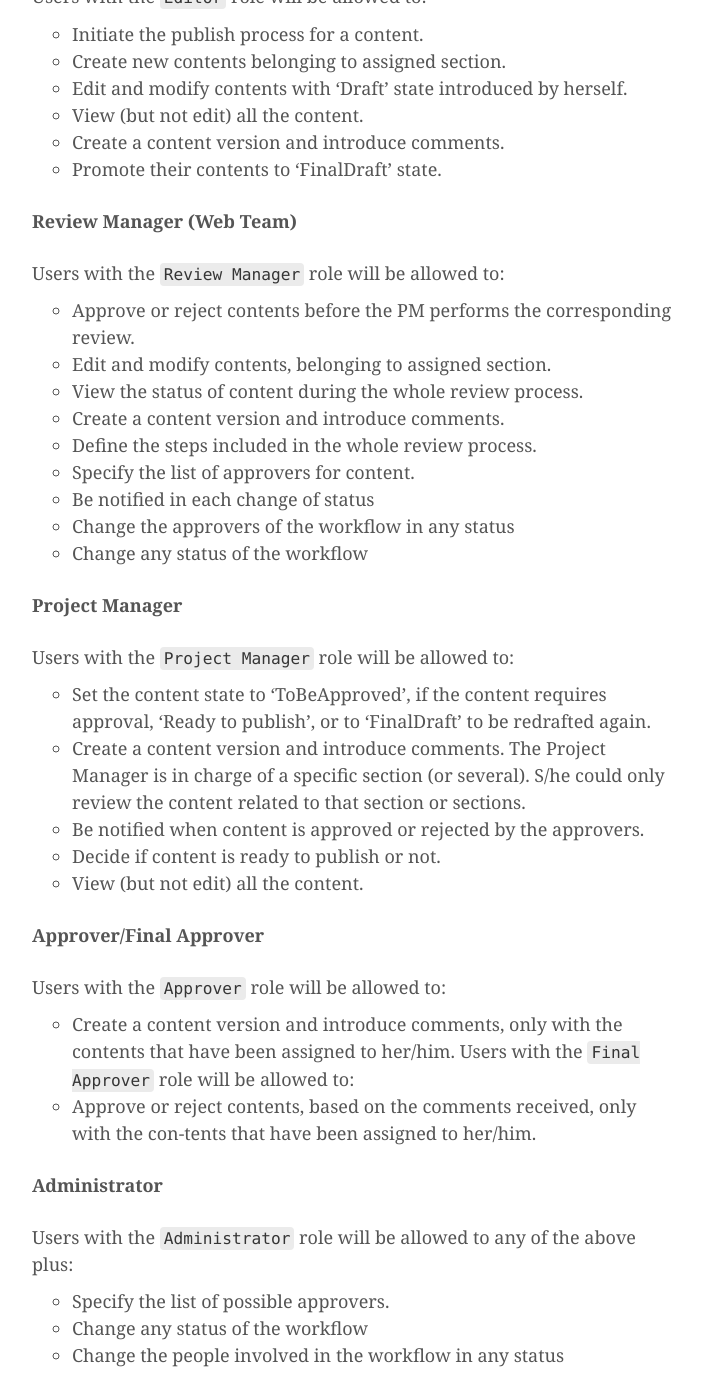
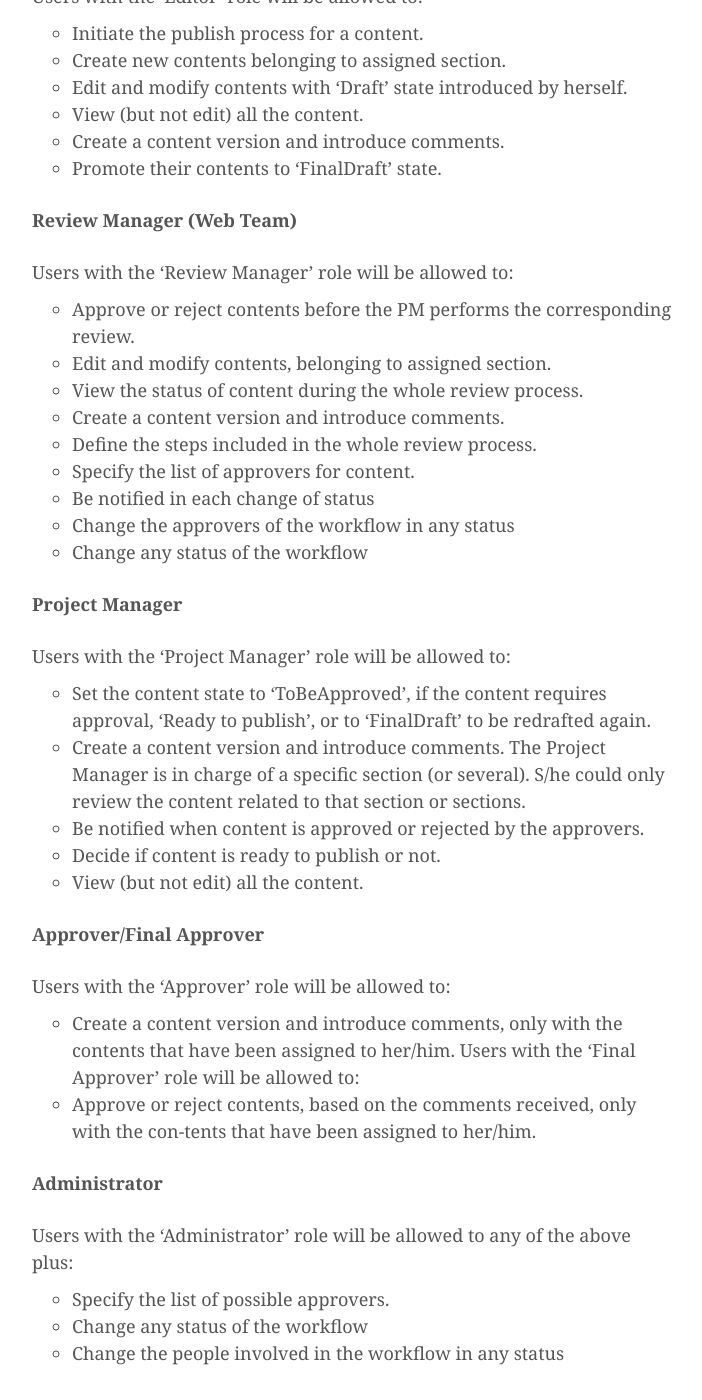
Before and after one commit to scovitin-vsevolod/docs, a Jekyll site: the page built from IT-systems/test_md/index.md, in a window 1280 px wide and 1400 px high, scrolled down 6133 px. Shown: the whole window, without its empty margins (128-830 px from the left). Built offline with Jekyll 4.4.1, drawn with Linux system fonts in a browser that asks for light colours; comment, search, counter and statistics services are not loaded; some of the changed text lies outside the part shown.

Commit message:
Updated docs for test_md

````diff
--- a/IT-systems/test_md/index.md
+++ b/IT-systems/test_md/index.md
@@ -25,8 +25,8 @@
 
 
 ## Organisation of repository
-* ### Repository Layout
-    Breakdown for what each directory/file is used for. See also readme inside directories.
+- ### Repository Layout
+Breakdown for what each directory/file is used for. See also readme inside directories.
 
 * [conf](https://github.com/EU-OSHA/osha-website/tree/master/conf)
 * Project specific configuration files
@@ -51,7 +51,7 @@
 * [sites/all/themes/osha_frontend](https://github.com/EU-OSHA/osha-website/tree/master/docroot/sites/all/themes/osha_frontend)
 * Project specific frontend theme
 
-* ### Custom modules
+- ### Custom modules
 
 **All custom modules divided into 3 groups:**
 
@@ -127,7 +127,7 @@
 
 ## Technical strategy and chosen solutions
 
-* ### General versioning and release approach
+- ### General versioning and release approach
 
 #### Branches
 
@@ -150,14 +150,14 @@
 * New production release recommended tag format: `YYYY-mm-dd_prod`. Title format: Jira ticket id + prod release.
 * New tag will be used in production deployment.
 
-* ### Multilinguality
+- ### Multilinguality
  (there is a lot of relevant information to be mentioned here)
-* ### Translation Management Tools
+- ### Translation Management Tools
 * #### Translation workflow
     * Module page - https://www.drupal.org/project/tmgmt
     * FAQs: https://www.drupal.org/node/1547632
 
-* ### Content management workflow
+- ### Content management workflow
     In short, an editor can add information to the website, a reviewer can check it, and a project manager/administrator can publish it.
     Each user has a work list with the items he/she has permissions for, and a filter to search for any piece of information.
 
@@ -167,7 +167,7 @@
 
     **Editor**
 
-    Users with the `Editor` role will be allowed to:
+    Users with the 'Editor' role will be allowed to:
     * Initiate the publish process for a content.
     * Create new contents belonging to assigned section.
     * Edit and modify contents with 'Draft' state introduced by herself.
@@ -177,7 +177,7 @@
 
     **Review Manager (Web Team)**
 
-    Users with the `Review Manager` role will be allowed to:
+    Users with the 'Review Manager' role will be allowed to:
     * Approve or reject contents before the PM performs the corresponding review.
     * Edit and modify contents, belonging to assigned section.
     * View the status of content during the whole review process.
@@ -190,7 +190,7 @@
 
     **Project Manager**
 
-    Users with the `Project Manager` role will be allowed to:
+    Users with the 'Project Manager' role will be allowed to:
     * Set the content state to 'ToBeApproved', if the content requires approval, 'Ready to publish', or to 'FinalDraft' to be redrafted again.
     * Create a content version and introduce comments. The Project Manager is in charge of a specific section (or several). S/he could only review the content related to that section or sections.
     * Be notified when content is approved or rejected by the approvers.
@@ -199,14 +199,14 @@
 
     **Approver/Final Approver**
 
-    Users with the `Approver` role will be allowed to:
+    Users with the 'Approver' role will be allowed to:
     * Create a content version and introduce comments, only with the contents that have been assigned to her/him.
-    Users with the `Final Approver` role will be allowed to:
+    Users with the 'Final Approver' role will be allowed to:
     * Approve or reject contents, based on the comments received, only with the con-tents that have been assigned to her/him.
 
     **Administrator**
 
-    Users with the `Administrator` role will be allowed to any of the above plus:
+    Users with the 'Administrator' role will be allowed to any of the above plus:
     * Specify the list of possible approvers.
     * Change any status of the workflow
     * Change the people involved in the workflow in any status
@@ -228,11 +228,11 @@
 In the first diagram below the general content management workflow is shown.There are several steps that could be skipped, as it is reflected in the workflow.
 <br/>The second diagram contains the detailed and complete content management workflow, including the content statuses and participant actors.
 
->![Simple Content Management Workflow](https://scovitin-vsevolod.github.io/test_md/images/CMF-1.png)
-    **Figure 1 - Simple Content Management Workflow**
+![Simple Content Management Workflow](https://scovitin-vsevolod.github.io/test_md/images/CMF-1.png)
+**Figure 1 - Simple Content Management Workflow**
 
->![Detailed Content Management Workflow](https://scovitin-vsevolod.github.io/test_md/images/CMF-2.png)
-    **Figure 2 - Detailed Content Management Workflow**
+![Detailed Content Management Workflow](https://scovitin-vsevolod.github.io/test_md/images/CMF-2.png)
+**Figure 2 - Detailed Content Management Workflow**
 
 #### Brief steps description
 
@@ -241,16 +241,16 @@
 1|Editor|Introduces a new content in the website. The status of the content is 'Draft'.
 2|Editor|Edit the content and modifies it (optional).
 3|Editor|Set the status of the content to 'Final Draft'. From this moment she/he can-not modify it until the content is in 'Draft' status again.
-4|Review Manager<br/>(Web Team)|Reviews the introduced content. She/he can:<br/>Accept the content. The workflow carries on step 5.<br/>Reject the content. Thus, the status of the content is set to 'Draft'.<br/>The workflow remains step 2.<br/><br/>In both cases, comments about the content can be introduced and a new version generated.
-5|Review Manager<br/>(Web Team)|The user define:<br/>The final list of reviewers for the content. The system proposes a default list of reviewers and the user could select all of them, or change any of them (adding or deleting) and the proposed order.<br/>If the review process is needed or not. In a positive case the content status is set to 'ToBeReviewed' and the workflow goes on step 6. A notification is sent to the PM.<br/>Establish the PM in charge of the review process. The system proposes the responsible of that content as PM, by default. The Review Manager can change it.<br/>If the approval process is needed or not. In a positive case the workflow remains on step 8.
+4|Review Manager<br/>(Web Team)|Reviews the introduced content. She/he can:<br/> Accept the content. The workflow carries on step 5.<br/> Reject the content. Thus, the status of the content is set to 'Draft'.<br/>The workflow remains step 2.<br/>In both cases, comments about the content can be introduced and a new version generated.
+5|Review Manager<br/>(Web Team)|The user define:<br/><br/>&nbsp;The final list of reviewers for the content. The system proposes a default list of reviewers and the user could select all of them, or change any of them (adding or deleting) and the proposed order.<br/><br/>If the review process is needed or not. In a positive case the content status is set to 'ToBeReviewed' and the workflow goes on step 6. A notification is sent to the PM.<br/><br/>Establish the PM in charge of the review process. The system proposes the responsible of that content as PM, by default. The Review Manager can change it.<br/><br/>If the approval process is needed or not. In a positive case the workflow remains on step 8.
 6|Project Manager|Views and edits the content.<br/>PM introduces comments (optional).
-7|Project Manager|Validates the content:<br/>If the content is approved and the approval process is going to take place, the status is set to 'ToBeApproved'. A notification is sent to the next re-viewer (Approver I) and the workflow goes on step 8.<br/>If the content is approved but the approval process is not going to take place, the workflow goes on step 10.<br/>If the content is not approved, the status is set to 'Final Draft' and the    workflow remains on step 4.
+7|Project Manager|Validates the content:<br/><br/>&nbsp;If the content is approved and the approval process is going to take place, the status is set to 'ToBeApproved'. A notification is sent to the next re-viewer (Approver I) and the workflow goes on step 8.<br/><br/>If the content is approved but the approval process is not going to take place, the workflow goes on step 10.<br/><br/>If the content is not approved, the status is set to 'Final Draft' and the workflow remains on step 4.
 8|Approver|Views and edits the content. He/she introduces comments and generates a new version of the content.<br/>This step is repeated as many times as approvers have been defined by the Review Manager until the last one, who is in charge of the final validation of the content.
-9|Last Approver|Views and edits the content. He/she introduces comments and generates a new version of the content.<br/>The user validates the content:<br/>If the content is validated, the status is set to 'Approved' and the workflows remains with step 10 <br/>If the content is not validated, the status is set to 'Rejected' and the work-flows goes on step 6. <br/>In both cases a notification is send to the 'PM'.
+9|Last Approver|Views and edits the content. He/she introduces comments and generates a new version of the content.<br/>The user validates the content:<br/><br/>If the content is validated, the status is set to 'Approved' and the workflows remains with step 10 <br/><br/>If the content is not validated, the status is set to 'Rejected' and the work-flows goes on step 6. <br/><br/>In both cases a notification is send to the 'PM'.
 10|Project Manager|The approvers may request some changes or corrections, that is why the PM has to re-approve the contents. <br/>If the PM considers the content can remain with the workflow she/he sets the status to 'ReadyToPublish' and the workflow goes on step 11.<br/>If the PM rejects the content, the workflow goes back to step 4.
 11|Web Team|The Web Team decides if the content is published or translated
 
-* ### Our solutions and specific practices
+### Our solutions and specific practices
 
 * #### Common type of pages and requirements
  (e.g. 'featured' short list of news, carousels, detail pages, EU-captcha, newsletter, social media, blocks and panels)
@@ -267,9 +267,9 @@
     * Content type module uses features module to make possible automated import and export of configuration.
     * Any configuration changes related to module updating in module `module_name_update_70XX` hook using `features_revert` or `features_revert_module` functions
 
-* #### - Special considerations when a cache server (Varnish) is used in front of Drupal
+- #### - Special considerations when a cache server (Varnish) is used in front of Drupal
 
-* ### Data exchange with other websites
+### Data exchange with other websites
 
 #### Export content:
 
@@ -297,90 +297,90 @@
 OiRA | News
 OSHwiki | Wiki page
 
-* ### How to set-up a development and a staging environment
+### How to set-up a development and a staging environment
 
-    #### Pre-requisites
+#### Pre-requisites
 
-    1. Install Drush (7.0-dev):
+1. Install Drush (7.0-dev):
 
-       * Install composer (```curl -sS https://getcomposer.org/installer | php```) somwhere in the PATH, and rename ```composer.phar``` to ```composer```.
-       * Clone drush repo in your working directory (i.e. ~/Work) - ```git clone git@github.com:drush-ops/drush.git ~/Work/drush```)
-       * ```cd ~/Work/drush```
-       * ```composer install``` - install drush w/composer
-       * ```sudo ln -s ~/Work/drush/drush /usr/bin/``` - add to PATH
+   * Install composer (```curl -sS https://getcomposer.org/installer | php```) somwhere in the PATH, and rename ```composer.phar``` to ```composer```.
+   * Clone drush repo in your working directory (i.e. ~/Work) - ```git clone git@github.com:drush-ops/drush.git ~/Work/drush```)
+   * ```cd ~/Work/drush```
+   * ```composer install``` - install drush w/composer
+   * ```sudo ln -s ~/Work/drush/drush /usr/bin/``` - add to PATH
 
-    2. Virtual host for your Drupal instance that points to the docroot/ directory from this repo
+2. Virtual host for your Drupal instance that points to the docroot/ directory from this repo
 
-    #### Quick start
+#### Quick start
 
-    1. Copy [conf/config.template.json](https://github.com/EU-OSHA/osha-website/blob/master/conf/config.template.json)
-    to `config.json` and customize to suit your environment
+1. Copy [conf/config.template.json](https://github.com/EU-OSHA/osha-website/blob/master/conf/config.template.json)
+to `config.json` and customize to suit your environment
 
-        ```json
-        {
-            "db" : {
-                "host": "database server ip or name, ex: localhost",
-                "username" : "database username, ex. user1",
-                "password" : "database password, ex. password1",
-                "port": 3306,
-                "database" : "database name, ex. osha_test",
-                "root_username": "root",
-                "root_password": "s3cr3t"
-            },
-            "admin" : {
-                "username": "admin",
-                "password": "admin",
-                "email": "your.email@domain.org"
-            },
-            "uri": "http://you-vh.localhost",
-            "solr_server": {
-                "name": "Apache Solr server",
-                "enabled": 1,
-                "description": "",
-                "scheme": "http",
-                "host": "localhost",
-                "port": 8080,
-                "path": "/solr",
-                "http_user": "",
-                "http_password": "",
-                "excerpt": 1,
-                "retrieve_data": 1,
-                "highlight_data": 1,
-                "skip_schema_check": null,
-                "solr_version": "",
-                "http_method": "AUTO",
-                "apachesolr_read_only": null,
-                "apachesolr_direct_commit": 1,
-                "apachesolr_soft_commit": 1
-            },
-            "variables": {
-                "site_mail": "your.email@domain.org",
-                "site_name": "OSHA",
-                "osha_data_dir": "/home/osha/data",
-                "file_temporary_path": "/tmp"
+    ```json
+    {
+        "db" : {
+            "host": "database server ip or name, ex: localhost",
+            "username" : "database username, ex. user1",
+            "password" : "database password, ex. password1",
+            "port": 3306,
+            "database" : "database name, ex. osha_test",
+            "root_username": "root",
+            "root_password": "s3cr3t"
+        },
+        "admin" : {
+            "username": "admin",
+            "password": "admin",
+            "email": "your.email@domain.org"
+        },
+        "uri": "http://you-vh.localhost",
+        "solr_server": {
+            "name": "Apache Solr server",
+            "enabled": 1,
+            "description": "",
+            "scheme": "http",
+            "host": "localhost",
+            "port": 8080,
+            "path": "/solr",
+            "http_user": "",
+            "http_password": "",
+            "excerpt": 1,
+            "retrieve_data": 1,
+            "highlight_data": 1,
+            "skip_schema_check": null,
+            "solr_version": "",
+            "http_method": "AUTO",
+            "apachesolr_read_only": null,
+            "apachesolr_direct_commit": 1,
+            "apachesolr_soft_commit": 1
+        },
+        "variables": {
+            "site_mail": "your.email@domain.org",
+            "site_name": "OSHA",
+            "osha_data_dir": "/home/osha/data",
+            "file_temporary_path": "/tmp"
+        }
+    }
+    ```
+
+2. Copy the following code into `~/.drush/drushrc.php` (create if necessary)
+
+    ```php
+        <?php
+            $repo_dir = drush_get_option('root') ? drush_get_option('root') : getcwd();
+            $success = drush_shell_exec('cd %s && git rev-parse --show-toplevel 2> ' . drush_bit_bucket(), $repo_dir);
+            if ($success) {
+                $output = drush_shell_exec_output();
+                $repo = $output[0];
+                $options['config'] = $repo . '/drush/drushrc.php';
+                $options['include'] = $repo . '/drush/commands';
+                $options['alias-path'] = $repo . '/drush/aliases';
             }
-        }
-        ```
+    ```
 
-    2. Copy the following code into `~/.drush/drushrc.php` (create if necessary)
+3. Create file drush/aliases/aliases.local.php and define your drush local alias (see example in drush/aliases/osha.aliases.drushrc.php)
+  Redefine your osha.staging.sync alias as you need. Default one might not be accessible to you.
 
-        ```php
-            <?php
-                $repo_dir = drush_get_option('root') ? drush_get_option('root') : getcwd();
-                $success = drush_shell_exec('cd %s && git rev-parse --show-toplevel 2> ' . drush_bit_bucket(), $repo_dir);
-                if ($success) {
-                    $output = drush_shell_exec_output();
-                    $repo = $output[0];
-                    $options['config'] = $repo . '/drush/drushrc.php';
-                    $options['include'] = $repo . '/drush/commands';
-                    $options['alias-path'] = $repo . '/drush/aliases';
-                }
-        ```
-
-    3. Create file drush/aliases/aliases.local.php and define your drush local alias (see example in drush/aliases/osha.aliases.drushrc.php)
-      Redefine your osha.staging.sync alias as you need. Default one might not be accessible to you.
-
-    4. Run install_from_staging.sh
+4. Run install_from_staging.sh
 
 #### Updating an existing instance
 
````
Also changed, not shown: _data/menu.yml (+20 -8 lines).
